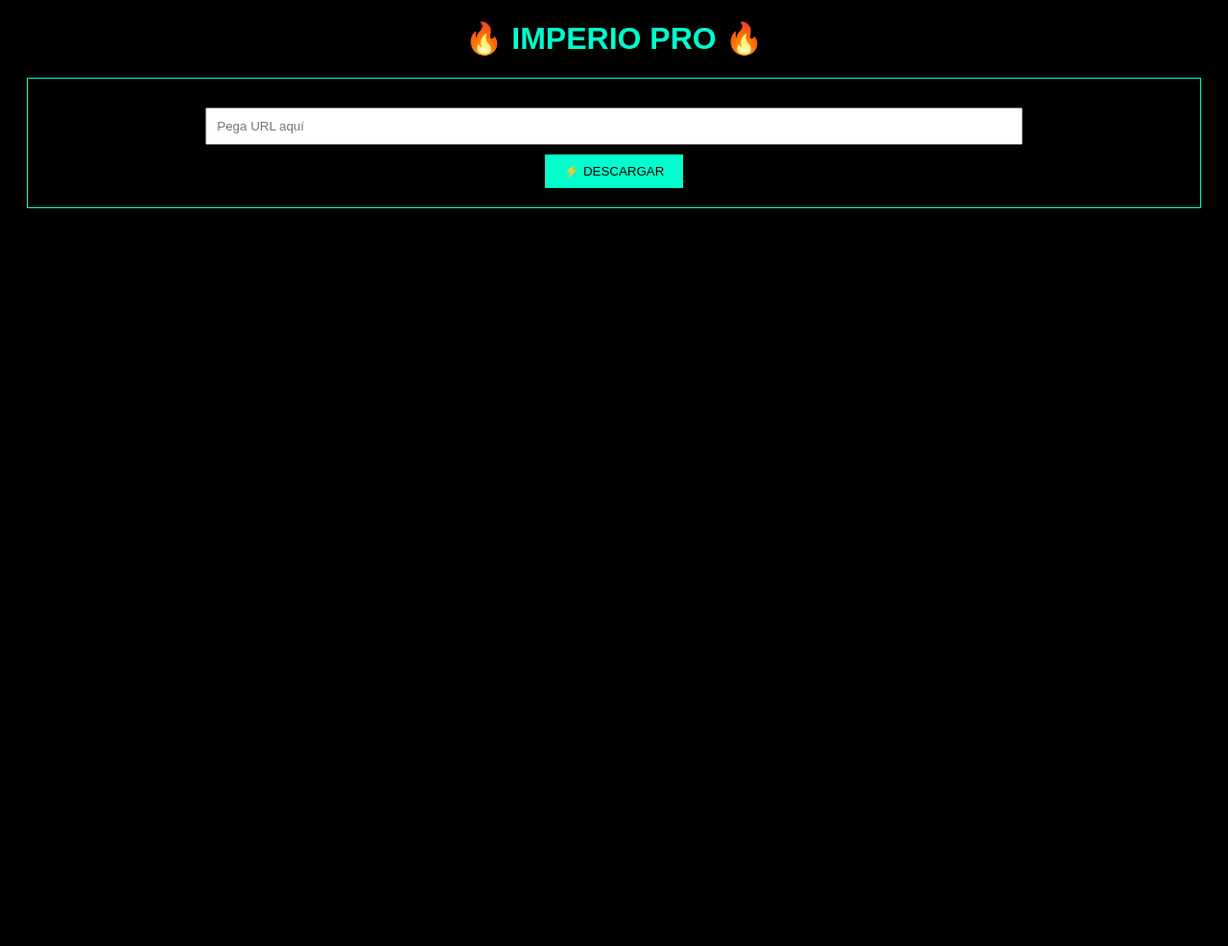
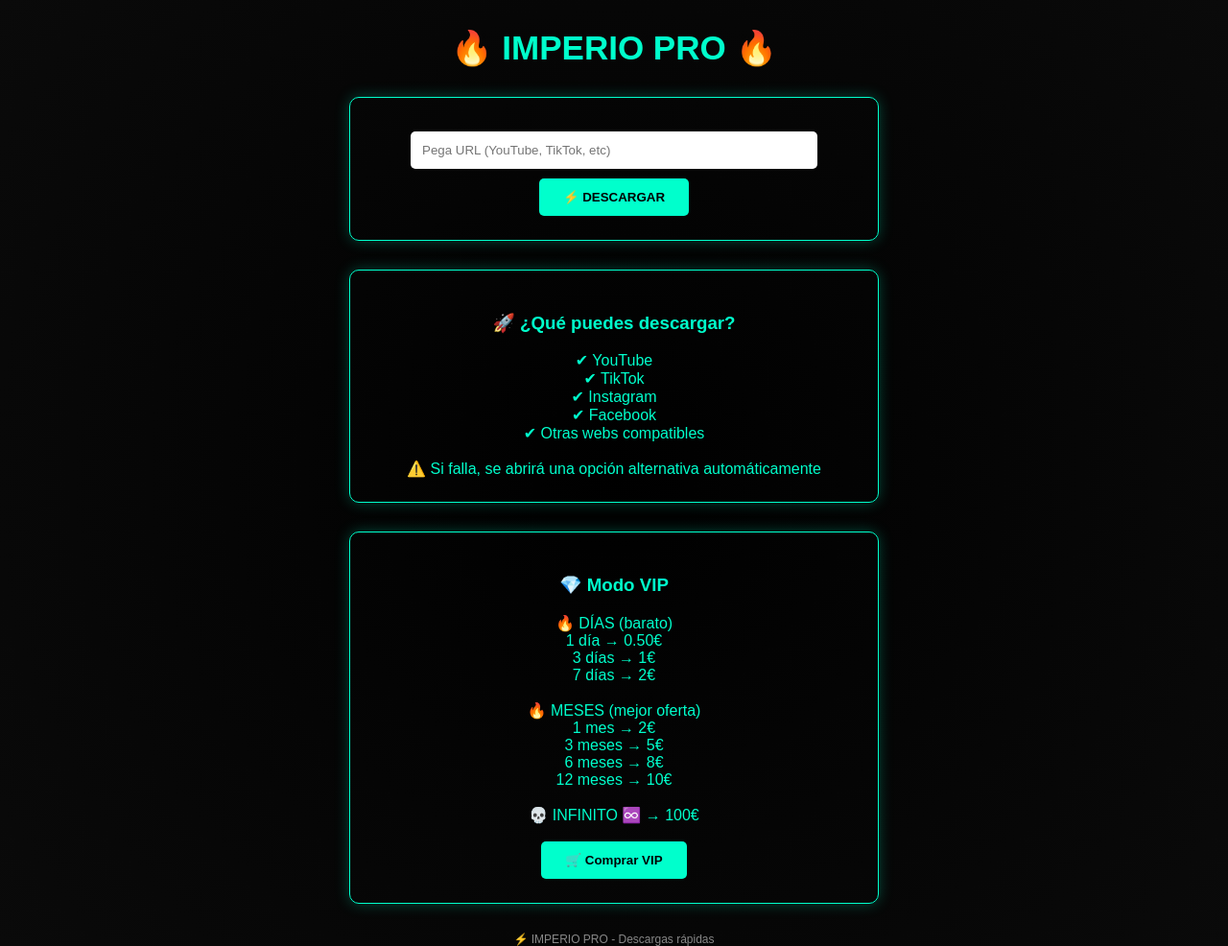
Before and after one commit to lobolobo9976-gif/imperio, a Flask app: page / in a window 1280 px wide. Shown: the whole page at 96% size. Before the commit the page ends 217 px from the top, so only its background shows below. Run offline with Flask 3, Linux system fonts and the light colour scheme.

Commit message:
precios ajustados

```diff
--- a/templates/index.html
+++ b/templates/index.html
@@ -1,42 +1,126 @@
 <!DOCTYPE html>
-<html>
+<html lang="es">
 <head>
+<meta charset="UTF-8">
 <title>🔥 IMPERIO PRO 🔥</title>
+
 <style>
 body {
-            background: black;
+    background: radial-gradient(circle, #000000, #0a0a0a);
     color: #00ffcc;
     font-family: Arial;
     text-align: center;
+    margin: 0;
 }
+
+h1 {
+    margin-top: 30px;
+    font-size: 35px;
+}
+
+.box {
+    border: 1px solid #00ffcc;
+    margin: 30px auto;
+    padding: 25px;
+    width: 85%;
+    max-width: 500px;
+    border-radius: 10px;
+    box-shadow: 0 0 15px #00ffcc44;
+}
+
 input {
-            padding: 10px;
-            width: 70%;
+    padding: 12px;
+    width: 80%;
     margin: 10px;
+    border: none;
+    border-radius: 5px;
 }
+
 button {
-            padding: 10px 20px;
+    padding: 12px 25px;
     background: #00ffcc;
     border: none;
+    border-radius: 5px;
     cursor: pointer;
+    font-weight: bold;
+    transition: 0.3s;
 }
-        .box {
-            border: 1px solid #00ffcc;
-            margin: 20px;
-            padding: 20px;
+
+button:hover {
+    background: #00ccaa;
+}
+
+.loading {
+    display: none;
+    margin-top: 15px;
+    font-size: 14px;
+}
+
+.footer {
+    margin-top: 30px;
+    font-size: 12px;
+    color: #888;
 }
 </style>
+
+<script>
+function loading(){
+    document.getElementById("load").style.display = "block";
+}
+</script>
+
 </head>
+
 <body>
 
 <h1>🔥 IMPERIO PRO 🔥</h1>
 
 <div class="box">
-    <form action="/download" method="post">
-        <input type="text" name="url" placeholder="Pega URL aquí">
+    <form action="/download" method="post" onsubmit="loading()">
+        <input type="text" name="url" placeholder="Pega URL (YouTube, TikTok, etc)" required>
         <br>
         <button type="submit">⚡ DESCARGAR</button>
     </form>
+
+    <div id="load" class="loading">
+        ⏳ Procesando enlace... espera unos segundos
+    </div>
+</div>
+
+<div class="box">
+    <h3>🚀 ¿Qué puedes descargar?</h3>
+    ✔ YouTube<br>
+    ✔ TikTok<br>
+    ✔ Instagram<br>
+    ✔ Facebook<br>
+    ✔ Otras webs compatibles<br><br>
+
+    ⚠️ Si falla, se abrirá una opción alternativa automáticamente
+</div>
+
+<div class="box">
+    <h3>💎 Modo VIP</h3>
+
+    🔥 DÍAS (barato)<br>
+    1 día → 0.50€<br>
+    3 días → 1€<br>
+    7 días → 2€<br><br>
+
+    🔥 MESES (mejor oferta)<br>
+    1 mes → 2€<br>
+    3 meses → 5€<br>
+    6 meses → 8€<br>
+    12 meses → 10€<br><br>
+
+    💀 INFINITO ♾️ → 100€<br><br>
+
+    <a href="mailto:lobolobo9977@gmail.com?subject=Compra VIP">
+        <button>🛒 Comprar VIP</button>
+    </a>
+</div>
+
+<div class="footer">
+    ⚡ IMPERIO PRO - Descargas rápidas
 </div>
 
 </body>
```
Lines whose indentation alone changed are shown as unchanged.
